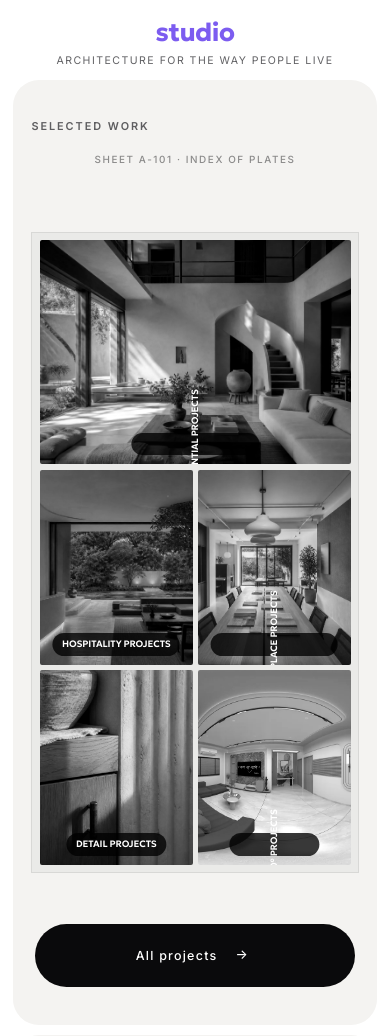
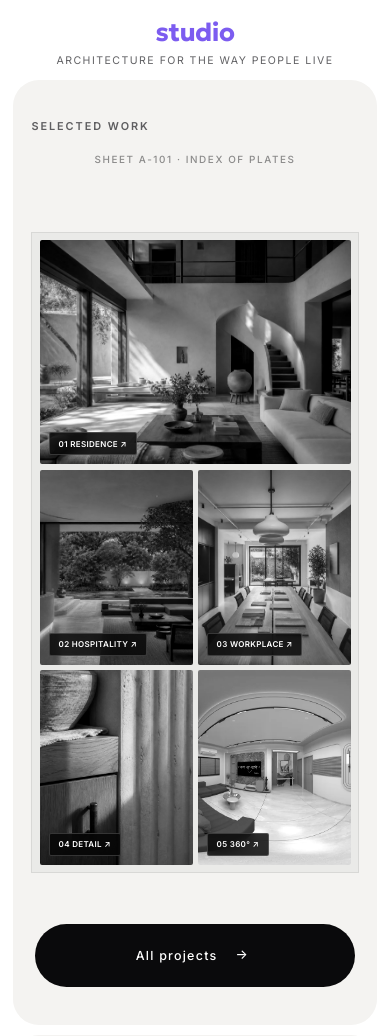
Before and after one commit to CHIRAG-SUTHAR-GIT/radhe-design-studio, a PHP site: page / in a window 390 px wide. Shown: the part 774-1810 px from the top of the page. Run offline with PHP 8.4, Linux system fonts and the light colour scheme.

Commit message:
Add mobile magazine layout for portfolio categories

```diff
--- a/assets/css/studio.css
+++ b/assets/css/studio.css
@@ -2045,6 +2045,56 @@ h1, h2, h3 { font-family: var(--display); letter-spacing: -.02em; }
   .folio-category-stage .portfolio-category--workplace { grid-column: 2; grid-row: 2; }
   .folio-category-stage .portfolio-category--detail { grid-column: 1; grid-row: 3; }
   .folio-category-stage .portfolio-category--tour { grid-column: 2; grid-row: 3; }
+
+  /* Phones have no hover: keep category names visible and horizontal. */
+  .folio-category-stage .portfolio-category::after {
+    content: attr(data-mobile-label) '  ↗';
+    position: absolute;
+    z-index: 6;
+    left: .55rem;
+    bottom: .55rem;
+    max-width: calc(100% - 1.1rem);
+    padding: .42rem .55rem;
+    border: 1px solid rgba(255, 255, 255, .18);
+    border-radius: 2px;
+    background: rgba(6, 6, 6, .82);
+    color: #fff;
+    font-family: var(--sans);
+    font-size: clamp(.5rem, 2vw, .62rem);
+    font-weight: 600;
+    line-height: 1;
+    letter-spacing: .04em;
+    text-transform: uppercase;
+    white-space: nowrap;
+    backdrop-filter: blur(8px);
+    -webkit-backdrop-filter: blur(8px);
+    pointer-events: none;
+  }
+  .folio-category-stage .portfolio-category__label { display: none; }
+  .folio-category-stage .portfolio-category:hover,
+  .folio-category-stage .portfolio-category:focus-visible { transform: none; }
+  .folio-category-stage .split-vertical:hover .portfolio-category__half--first,
+  .folio-category-stage .split-vertical:hover .portfolio-category__half--second,
+  .folio-category-stage .split-horizontal:hover .portfolio-category__half--first,
+  .folio-category-stage .split-horizontal:hover .portfolio-category__half--second,
+  .folio-category-stage .split-vertical:focus-visible .portfolio-category__half--first,
+  .folio-category-stage .split-vertical:focus-visible .portfolio-category__half--second,
+  .folio-category-stage .split-horizontal:focus-visible .portfolio-category__half--first,
+  .folio-category-stage .split-horizontal:focus-visible .portfolio-category__half--second { transform: none; }
+  .folio-category-stage .portfolio-category:hover .portfolio-category__half img {
+    filter: grayscale(1) contrast(1.06);
+    transform: none;
+  }
+  .folio-category-stage .portfolio-category:active .portfolio-category__half img,
+  .folio-category-stage .portfolio-category:focus-visible .portfolio-category__half img {
+    filter: grayscale(0) contrast(1);
+    transform: scale(1.015);
+  }
+  .portfolio-category--residence img { object-position: 50% 50%; }
+  .portfolio-category--hospitality img { object-position: 56% 50%; }
+  .portfolio-category--workplace img { object-position: 52% 50%; }
+  .portfolio-category--detail img { object-position: 45% 55%; }
+  .portfolio-category--tour img { object-position: 50% 50%; }
 }
 
 @media (prefers-reduced-motion: reduce) {
--- a/index.html
+++ b/index.html
@@ -11,7 +11,7 @@
   <link rel="preconnect" href="https://fonts.gstatic.com" crossorigin>
   <link rel="stylesheet" href="https://fonts.googleapis.com/css2?family=Inter:wght@300;400;500;600;700&family=Geologica:wght@400;500;600;700&display=swap">
   <link rel="stylesheet" href="assets/vendor/lenis.css">
-  <link rel="stylesheet" href="assets/css/studio.css?v=20260822-portfolio4">
+  <link rel="stylesheet" href="assets/css/studio.css?v=20260822-mobile-magazine">
   <link rel="stylesheet" href="assets/css/panels.css?v=20260819c-studio">
   <script>
     // Applied before first paint so the sheet never flashes the wrong colour.
@@ -107,31 +107,31 @@
 
       <div class="portfolio-categories folio-category-stage" aria-label="Browse projects by type">
         <div class="portfolio-collage">
-          <a class="portfolio-category portfolio-category--residence split-vertical"
+          <a class="portfolio-category portfolio-category--residence split-vertical" data-mobile-label="01 Residence"
              href="projects.html?filter=residence" aria-label="View all residential projects">
             <span class="portfolio-category__label"><strong>Residential projects</strong></span>
             <span class="portfolio-category__half portfolio-category__half--first" aria-hidden="true"><img src="assets/images/earth-house.webp" alt="" loading="lazy" decoding="async"></span>
             <span class="portfolio-category__half portfolio-category__half--second" aria-hidden="true"><img src="assets/images/earth-house.webp" alt="" loading="lazy" decoding="async"></span>
           </a>
-          <a class="portfolio-category portfolio-category--hospitality split-horizontal"
+          <a class="portfolio-category portfolio-category--hospitality split-horizontal" data-mobile-label="02 Hospitality"
              href="projects.html?filter=hospitality" aria-label="View all hospitality projects">
             <span class="portfolio-category__label"><strong>Hospitality projects</strong></span>
             <span class="portfolio-category__half portfolio-category__half--first" aria-hidden="true"><img src="assets/images/hero-radhe.webp" alt="" loading="lazy" decoding="async"></span>
             <span class="portfolio-category__half portfolio-category__half--second" aria-hidden="true"><img src="assets/images/hero-radhe.webp" alt="" loading="lazy" decoding="async"></span>
           </a>
-          <a class="portfolio-category portfolio-category--workplace split-vertical"
+          <a class="portfolio-category portfolio-category--workplace split-vertical" data-mobile-label="03 Workplace"
              href="projects.html?filter=workplace" aria-label="View all workplace projects">
             <span class="portfolio-category__label"><strong>Workplace projects</strong></span>
             <span class="portfolio-category__half portfolio-category__half--first" aria-hidden="true"><img src="assets/images/noma-studio.webp" alt="" loading="lazy" decoding="async"></span>
             <span class="portfolio-category__half portfolio-category__half--second" aria-hidden="true"><img src="assets/images/noma-studio.webp" alt="" loading="lazy" decoding="async"></span>
           </a>
-          <a class="portfolio-category portfolio-category--detail split-horizontal"
+          <a class="portfolio-category portfolio-category--detail split-horizontal" data-mobile-label="04 Detail"
              href="projects.html?filter=detail" aria-label="View all detail projects">
             <span class="portfolio-category__label"><strong>Detail projects</strong></span>
             <span class="portfolio-category__half portfolio-category__half--first" aria-hidden="true"><img src="assets/images/material-detail.webp" alt="" loading="lazy" decoding="async"></span>
             <span class="portfolio-category__half portfolio-category__half--second" aria-hidden="true"><img src="assets/images/material-detail.webp" alt="" loading="lazy" decoding="async"></span>
           </a>
-          <a class="portfolio-category portfolio-category--tour split-vertical"
+          <a class="portfolio-category portfolio-category--tour split-vertical" data-mobile-label="05 360°"
              href="projects.html?filter=tour" aria-label="View all 360 degree projects">
             <span class="portfolio-category__label"><strong>360° projects</strong></span>
             <span class="portfolio-category__half portfolio-category__half--first" aria-hidden="true"><img src="assets/pano/living-area-thumb.webp" alt="" loading="lazy" decoding="async"></span>
--- a/projects.html
+++ b/projects.html
@@ -11,7 +11,7 @@
   <link rel="preconnect" href="https://fonts.gstatic.com" crossorigin>
   <link rel="stylesheet" href="https://fonts.googleapis.com/css2?family=Inter:wght@300;400;500;600;700&family=Geologica:wght@400;500;600;700&display=swap">
   <link rel="stylesheet" href="assets/vendor/lenis.css">
-  <link rel="stylesheet" href="assets/css/studio.css?v=20260822-portfolio4">
+  <link rel="stylesheet" href="assets/css/studio.css?v=20260822-mobile-magazine">
   <link rel="stylesheet" href="assets/css/panels.css?v=20260819c-studio">
   <script>
     // Applied before first paint so the sheet never flashes the wrong colour.
```
